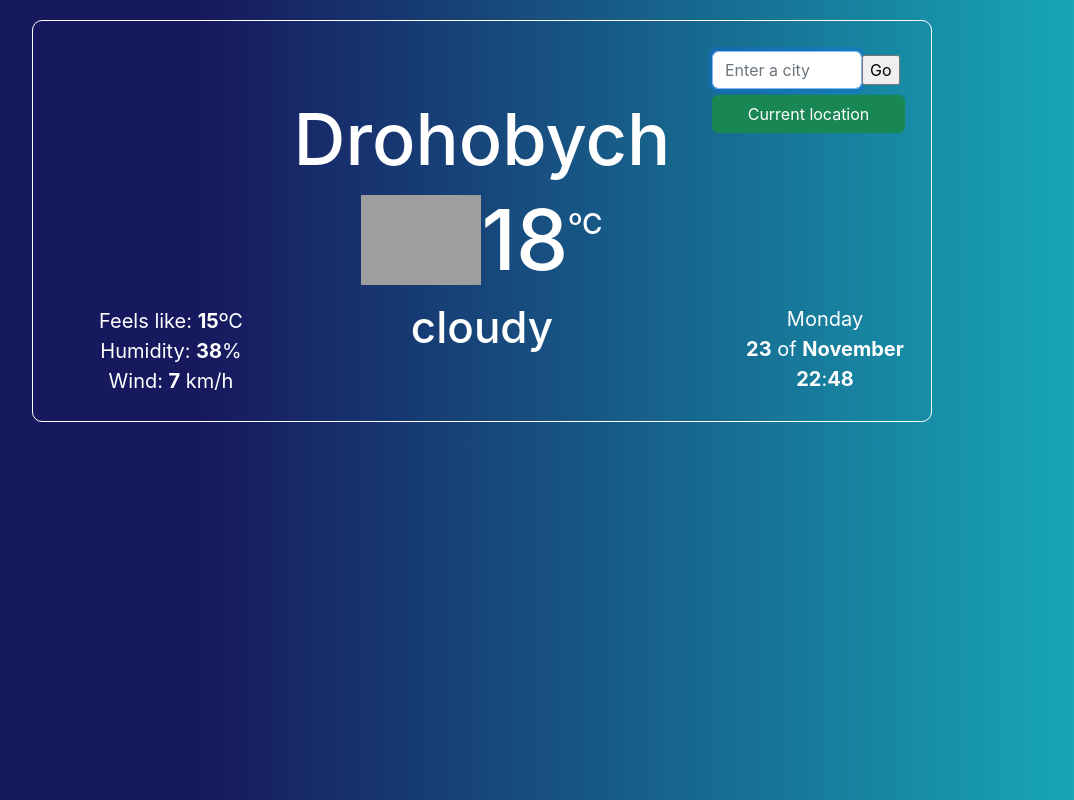
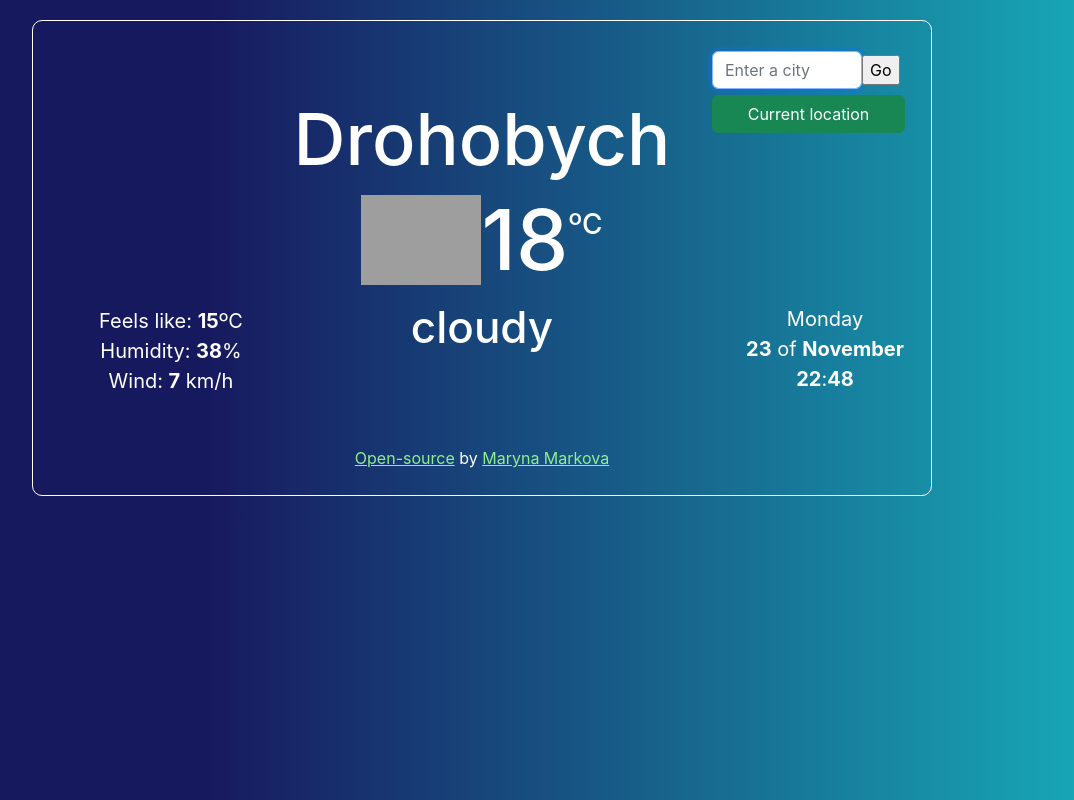
Before and after one commit to MarynaMarkova/React-Weather-App, a React (Create React App) app: page / in a window 1280 px wide. Shown: the whole page, without its empty margins (158-1232 px from the left). Built offline with nearby package versions, Linux system fonts and the light colour scheme; grey boxes are pictures that could not be loaded.

Commit message:
add author

```diff
--- a/src/Weather.css
+++ b/src/Weather.css
@@ -44,3 +44,13 @@
 .Weather .minutes {
   font-weight: bolder;
 }
+
+.profileLink {
+  color: lightgreen;
+  text-decoration: underline;
+}
+
+.author {
+  text-align: center;
+  margin-top: 50px;
+}
--- a/src/Weather.js
+++ b/src/Weather.js
@@ -57,7 +57,7 @@ export default function Weather() {
                 type="search"
                 className="form-control search-block cityInput"
                 placeholder="Enter a city"
-                autofocus="on"
+                autoFocus="on"
               />
 
               <input type="submit" className="submit" value="Go" />
@@ -83,6 +83,25 @@ export default function Weather() {
           </ul>
         </div>
       </div>
+      <div className="author">
+        <a
+          href="https://github.com/MarynaMarkova/React-Weather-App"
+          className="profileLink"
+          target="_blank"
+          title="Github code"
+        >
+          Open-source
+        </a>
+        {" by "}
+        <a
+          href="https://www.linkedin.com/in/maryna-markova/"
+          className="profileLink"
+          target="_blank"
+          title="Linkedin"
+        >
+          Maryna Markova
+        </a>
+      </div>
     </div>
   );
 }
```
Also changed, not shown: 1 other file (tests, documents, lock files or other folders).
